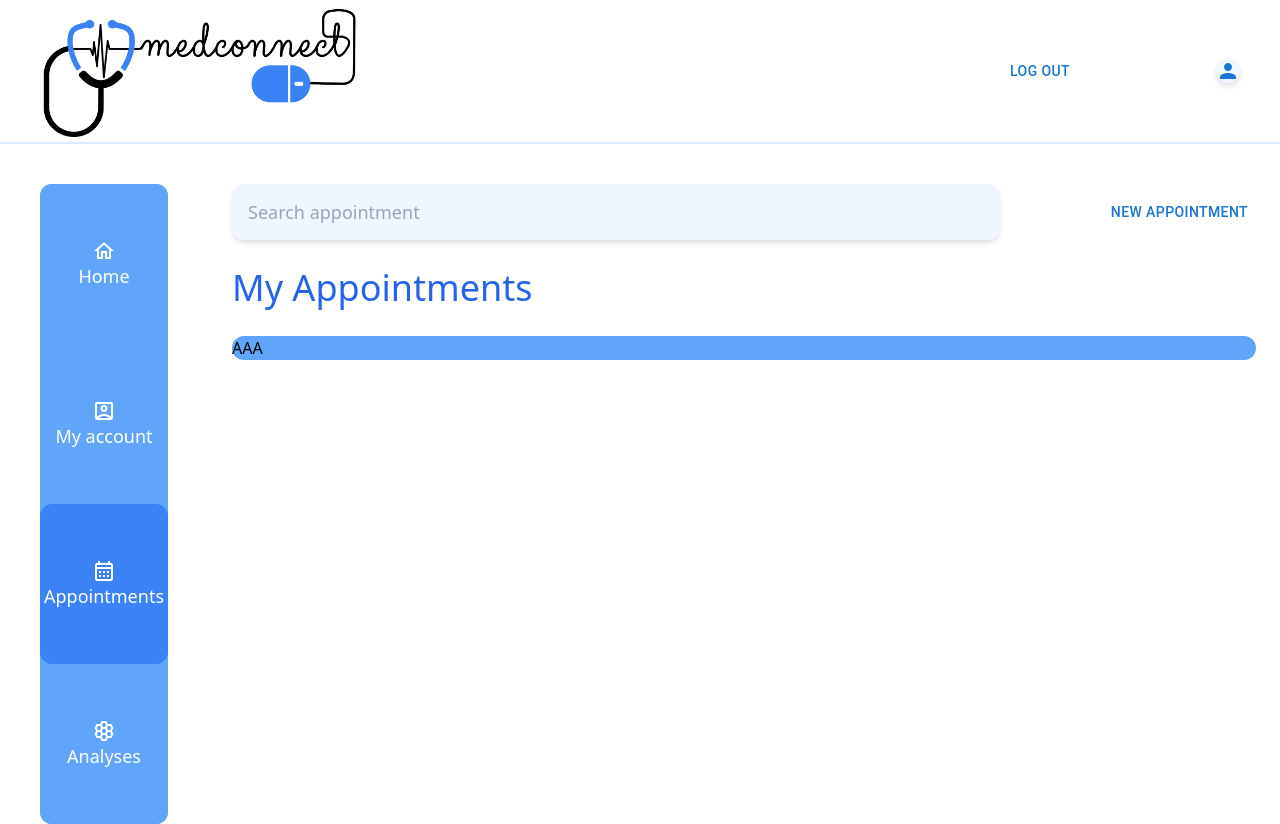
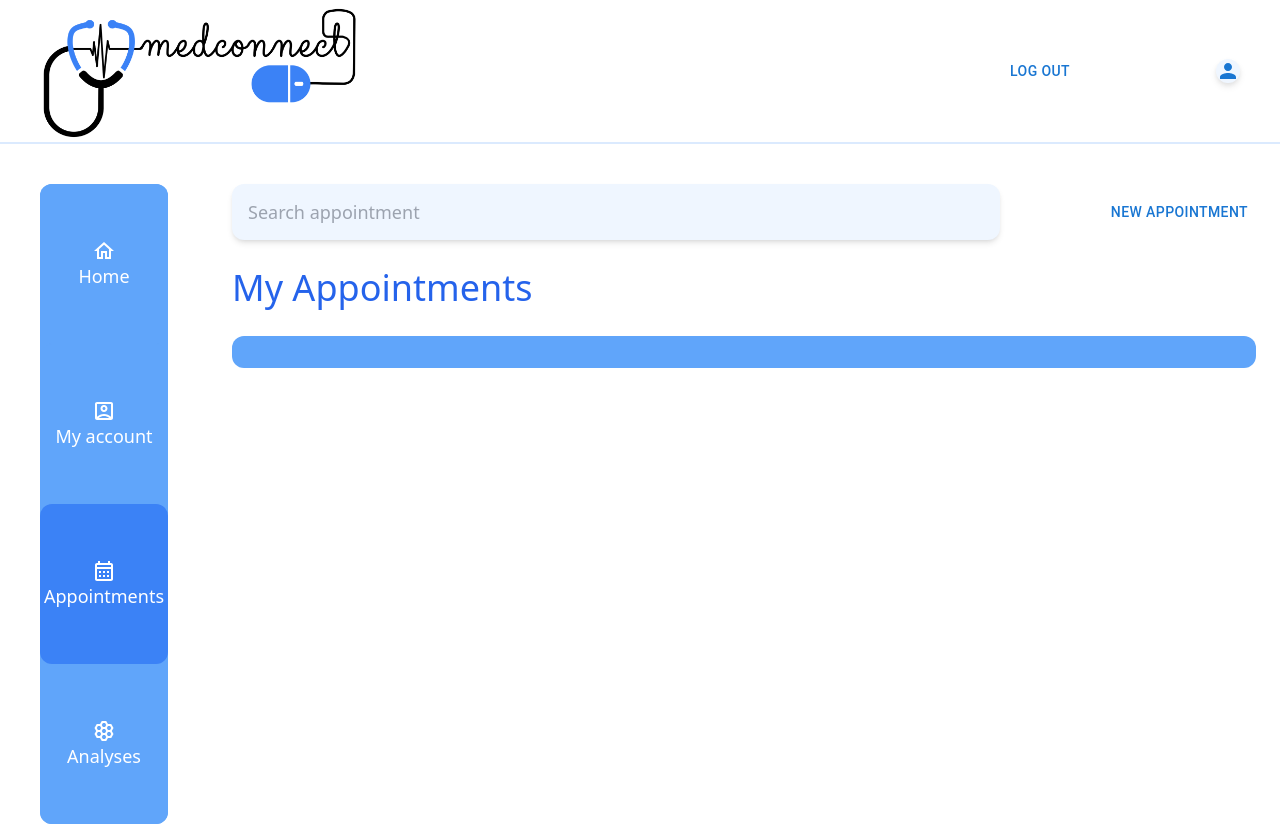
Before and after one commit to LucaStefan112/MedConnect, a Next.js app: page /appointments in a window 1280 px wide. Built offline with nearby package versions, Linux system fonts and the light colour scheme.

Commit message:
finished appointments page

```diff
--- a/components/VerticalList/VerticalList.tsx
+++ b/components/VerticalList/VerticalList.tsx
@@ -1,10 +1,20 @@
 import React from 'react'
 
-export default function VerticalList() {
+export default function VerticalList({ list, className }: { list: any[], className?: string }) {
   return (
-    <div className='w-full bg-blue-400 rounded-xl'
-    >
-      <p>AAA</p>
+    <div className={`w-full bg-blue-400 rounded-xl overflow-y-scroll p-4 ${className}`}>
+      {
+        list.map((item, index) => (
+          <div key={index}
+            className='
+              flex flex-row justify-between
+              mt-2 mb-2 p-4
+              rounded-xl
+              bg-blue-100'>
+            <p className='text-lg text-blue-900'>{item.name}</p>
+          </div>
+        ))
+      }
     </div>
   )
 }
--- a/pages/_app.tsx
+++ b/pages/_app.tsx
@@ -8,7 +8,7 @@ export default function App({ Component, pageProps }: AppProps) {
   const { pathname }: { pathname: string } = useRouter();
 
   return (
-    <div className='flex flex-col'>
+    <div className='flex flex-col overflow-x-hidden'>
       { !pathname.includes('auth-redirect') && <Header />}
       <div className='flex flex-row'>
         { !pathname.includes('auth-redirect') && <SideMenu /> }
--- a/pages/appointments.tsx
+++ /dev/null
@@ -1,21 +0,0 @@
-import SearchBar from '@/components/SearchBar/SearchBar'
-import VerticalList from '@/components/VerticalList/VerticalList'
-import { Button } from '@mui/material'
-import React from 'react'
-
-export default function Appointments() {
-  return (
-    <div className='flex flex-col items-center w-4/5 ml-16'>
-      <div className='flex flex-row items-center justify-between w-full h-14'>
-        <SearchBar />
-        <Button className='main_button text-lg h-14'>
-          New Appointment
-        </Button>
-      </div>
-      <p className='text-4xl mt-7 mb-7 text-blue-600 w-full'>
-        My Appointments
-      </p>
-      <VerticalList />
-    </div>
-  )
-}
--- /dev/null
+++ b/pages/appointments/[id].tsx
@@ -0,0 +1,9 @@
+import React from 'react'
+
+export default function Appointment() {
+  return (
+    <div className='main_page'>
+      <h1>Appointment</h1>
+    </div>
+  )
+}
--- /dev/null
+++ b/pages/appointments/index.tsx
@@ -0,0 +1,35 @@
+import SearchBar from '@/components/SearchBar/SearchBar'
+import VerticalList from '@/components/VerticalList/VerticalList'
+import { IGetAppointmentsResponse } from '@/services/response.interfaces';
+import UserService, { IAppointment } from '@/services/user.service';
+import { Button } from '@mui/material'
+import React, { useEffect, useState } from 'react'
+
+export default function Appointments() {
+  const [appointments, setAppointments] = useState<IAppointment[]>([]);
+
+  // useEffect(() => {
+  //   UserService.getAppointments().then((res: IGetAppointmentsResponse) => {
+  //     if(res.success && res.appointments){
+  //       setAppointments(res.appointments);
+  //     } else {
+  //       console.log(res.message);
+  //     }
+  //   });
+  // }, []);
+
+  return (
+    <div className='main_page'>
+      <div className='flex flex-row items-center justify-between w-full h-14'>
+        <SearchBar />
+        <Button className='main_button text-lg h-14'>
+          New Appointment
+        </Button>
+      </div>
+      <p className='text-4xl mt-7 mb-7 text-blue-600 w-full'>
+        My Appointments
+      </p>
+      <VerticalList list={ appointments } className='appointments_list_max_height' />
+    </div>
+  )
+}
--- a/pages/index.tsx
+++ b/pages/index.tsx
@@ -1,16 +1,12 @@
 import { Routes } from '@/utils/Routes'
 import { Button, Link } from '@mui/material'
 import React from 'react'
-import Header from '../components/Header/Header'
-
-
 
 export default function Home()
 {
   return (
 
     <React.Fragment>
-
       <div className='flex flex-row justify-between items-center'>
       <h1 className='text-2xl font-bold'>Home</h1>
       <Link href={ Routes.SCHEDULE } className='
--- a/services/response.interfaces.ts
+++ b/services/response.interfaces.ts
@@ -19,6 +19,10 @@ export interface IGetAppointmentResponse extends IBasicResponse {
   appointment?: IAppointment;
 }
 
+export interface IGetAppointmentsResponse extends IBasicResponse {
+  appointments?: IAppointment[];
+}
+
 export interface IGetDoctorsResponse extends IBasicResponse {
   doctors?: IDoctor[];
 }
--- a/styles/globals.scss
+++ b/styles/globals.scss
@@ -5,3 +5,21 @@
 .main_button {
   @apply bg-blue-500 hover:bg-blue-600 text-white;
 }
+
+.main_page {
+  @apply flex flex-col items-center w-4/5 ml-16;
+}
+
+.appointments_list_max_height {
+  max-height: 30.5rem;
+
+  /* Hide scrollbar for IE, Edge and Firefox */
+  -ms-overflow-style: none;  /* IE and Edge */
+  scrollbar-width: none;  /* Firefox */
+
+}
+
+/* Hide scrollbar for Chrome, Safari and Opera */
+.appointments_list_max_height::-webkit-scrollbar {
+  display: none;
+}
--- a/utils/ServerRoutes.ts
+++ b/utils/ServerRoutes.ts
@@ -5,6 +5,7 @@ export class ServerRoutes {
   public static CHECK_AUTH = (token: string) => `/check-auth/${token}`;
   public static GET_SPECIALISATIONS = '/specialisations';
   public static ADD_APPOINTMENT = '/appointment';
+  public static GET_APPOINTMENTS = '/appointments';
   public static GET_DOCTORS_BY_SPECIALISATION = (specialisation: ISpecialisation) =>
     `/doctors/specialisation/${specialisation.id}`;
   public static GET_DOCTOR_AVAILABLE_DAYS = (doctor: IDoctor) => `/doctor/${doctor.id}/available-days`;
```
Also changed, not shown: services/user.service.ts (+11 -1 lines).
